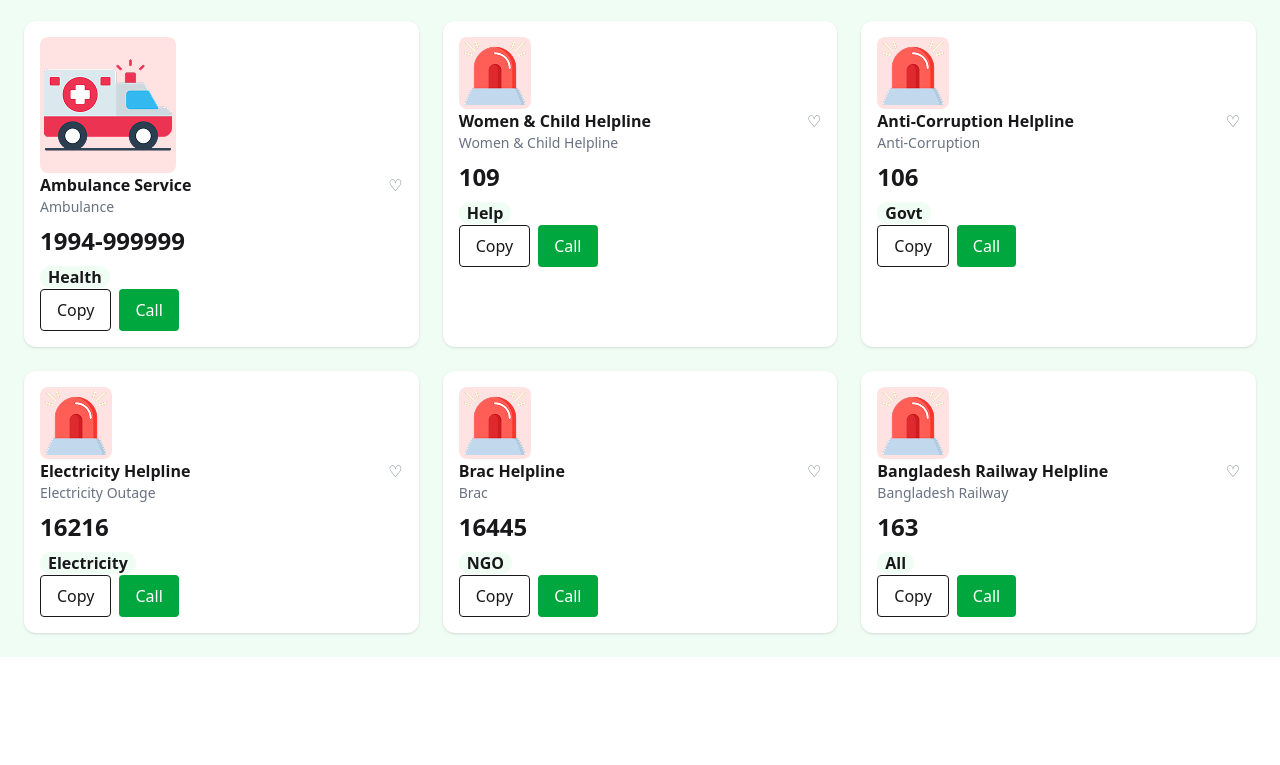
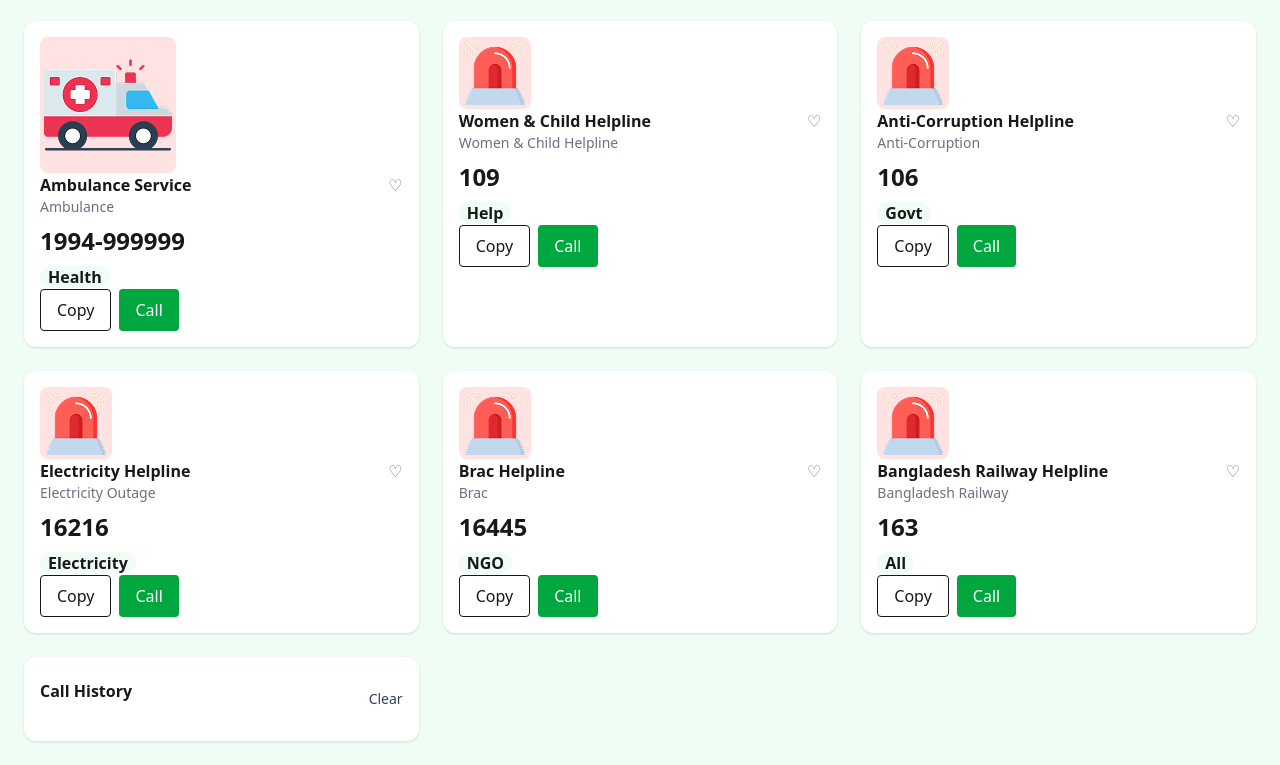
Before and after one commit to arponsaha100/Assignment-05, a plain HTML site: page index.html in a window 1280 px wide. Shown: the part 601-1366 px from the top of the page. Before the commit the page ends 1258 px from the top, so only its background shows below. Drawn offline with nearby package versions, Linux system fonts and the light colour scheme; a small style sheet from the web is missing.

Commit message:
added call history section

```diff
--- a/index.html
+++ b/index.html
@@ -38,7 +38,7 @@
         <p class="text-sm">Government Emergency Services at Your Fingertip  A Project by  Government of the People's Republic of Bangladesh</p>
      </section>
     <!-- main section -->
-       <main class="max-w-7xl mx-auto p-6 grid grid-cols-1 md:grid-cols-3 lg:grid-cols-3 gap-6">
+       <main class="flex max-w-7xl mx-auto p-6 grid grid-cols-1 md:grid-cols-3 lg:grid-cols-3 gap-6">
 
         <!-- card section -->
          <div class="lg:col-span-3 grid grid-cols-1 md:grid-cols-3 gap-6">
@@ -172,7 +172,17 @@
                 </div>
 
          </div>
+         <!-- Call History -->
+          <aside class="bg-white shadow rounded-xl p-4">
+            <div class="flex justify-between items-center">
+                <h2 class="font-bold">Call History</h2>
+                <button onclick="clearCallHistory()" class="mt-4 space-y-2 text-sm text-gray-700 ">Clear</button>
+            </div>
+            <ul id="callHistoryList" class="mt-4 space-y-2 text-sm text-gray-700 "></ul>
+          </aside>
 
       </main>
+
+
 </body>
 </html>
```
